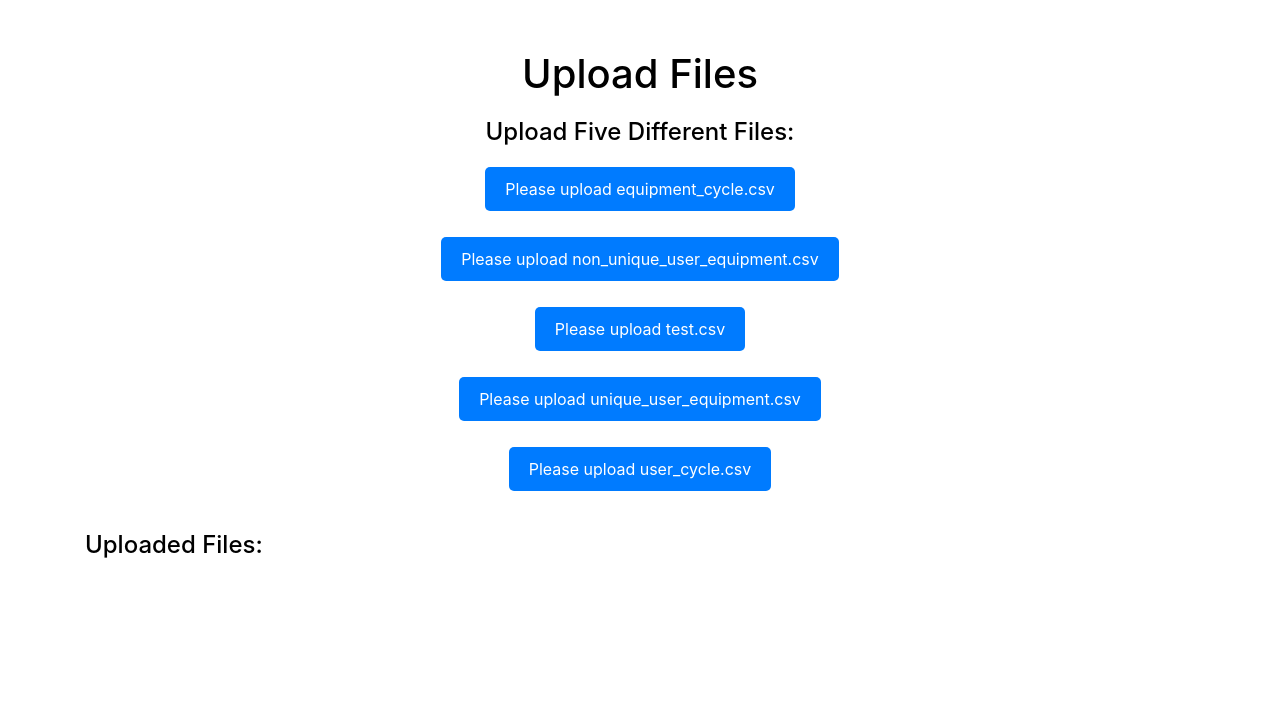
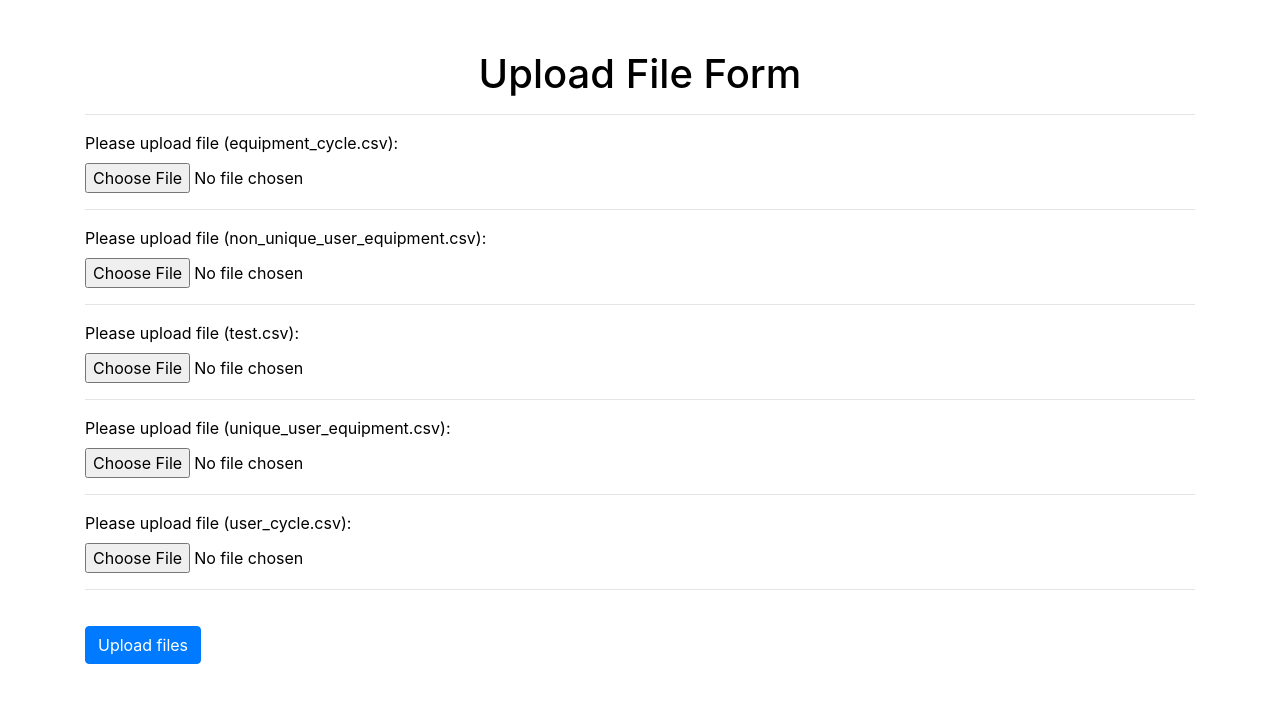
Before and after one commit to whykay-01/capacity-management, a Flask app: page /upload-files in a window 1280 px wide. Shown: the part 56-759 px from the top of the page. Run offline with Flask 2, Linux system fonts and the light colour scheme; some libraries are stand-ins or nearby versions.

Commit message:
feat: added the upload page template

```diff
--- a/loaning-system/templates/upload-files.html
+++ b/loaning-system/templates/upload-files.html
@@ -3,7 +3,7 @@
   <head>
     <meta charset="UTF-8" />
     <meta name="viewport" content="width=device-width, initial-scale=1.0" />
-    <title>Upload Files</title>
+    <title>Upload File Form</title>
     <link
       rel="stylesheet"
       href="https://maxcdn.bootstrapcdn.com/bootstrap/4.5.2/css/bootstrap.min.css"
@@ -23,50 +23,20 @@
         color: #000000;
       }
 
-      .file-upload-section {
-        text-align: center;
-        margin: 20px auto;
-      }
-
-      .file-upload-section h4 {
-        margin-bottom: 20px;
-      }
-
-      .file-input {
-        display: none;
-      }
-
-      .custom-file-upload {
-        display: inline-block;
-        padding: 10px 20px;
-        background-color: #007bff;
-        color: #ffffff;
-        cursor: pointer;
-        border-radius: 5px;
-        margin-bottom: 10px;
-      }
-
-      .uploaded-files-list {
-        margin-top: 30px;
+      .upload-btn {
+        margin-top: 20px;
       }
     </style>
   </head>
 
   <body>
-    {% with message = get_flashed_messages(category_filter=["success"]) %}
-        {% if message %}
-        <div class="alert alert-success">
-            {{message[0]}}
-        </div>
-        {% endif %}
-    {% endwith %}
-    {% with message = get_flashed_messages(category_filter=["error"]) %}
-        {% if message %}
-            <div class="alert alert-danger">
-                {{message[0]}}
-            </div>
-        {% endif %}
-    {% endwith %}
+    {% with message = get_flashed_messages(category_filter=["success"]) %} {% if
+    message %}
+    <div class="alert alert-success">{{message[0]}}</div>
+    {% endif %} {% endwith %} {% with message =
+    get_flashed_messages(category_filter=["error"]) %} {% if message %}
+    <div class="alert alert-danger">{{message[0]}}</div>
+    {% endif %} {% endwith %}
     <nav class="navbar navbar-expand-lg navbar-dark bg-primary">
       <a class="navbar-brand" href="/">Loaning Dashboard</a>
       <div class="collapse navbar-collapse" id="navbarNav">
@@ -78,132 +48,83 @@
       </div>
     </nav>
     <div class="container">
-      <h1>Upload Files</h1>
-      <div class="file-upload-section">
-        <h4>Upload Five Different Files:</h4>
+      <h1>Upload File Form</h1>
+      <form action="/confirm-upload" method="POST">
+        <hr class="hr hr-blurry" />
         <div class="form-group">
-          <label for="file1" class="custom-file-upload"
-            >Please upload equipment_cycle.csv</label
+          <label for="file-input1"
+            >Please upload file (equipment_cycle.csv):</label
           >
           <input
             type="file"
-            class="file-input form-control"
-            id="file1"
+            class="form-control-file"
+            id="file-input1"
             accept=".csv"
+            name="equipment_cycle"
             required
           />
         </div>
+        <hr class="hr hr-blurry" />
         <div class="form-group">
-          <label for="file2" class="custom-file-upload"
-            >Please upload non_unique_user_equipment.csv</label
+          <label for="file-input2"
+            >Please upload file (non_unique_user_equipment.csv):</label
           >
           <input
             type="file"
-            class="file-input form-control"
-            id="file2"
+            class="form-control-file"
+            id="file-input2"
             accept=".csv"
+            name="non_unique_user_equipment"
             required
           />
         </div>
+        <hr class="hr hr-blurry" />
         <div class="form-group">
-          <label for="file3" class="custom-file-upload"
-            >Please upload test.csv</label
+          <label for="file-input3">Please upload file (test.csv):</label>
+          <input
+            type="file"
+            class="form-control-file"
+            id="file-input3"
+            accept=".csv"
+            name="test"
+            required
+          />
+        </div>
+        <hr class="hr hr-blurry" />
+        <div class="form-group">
+          <label for="file-input4"
+            >Please upload file (unique_user_equipment.csv):</label
           >
           <input
             type="file"
-            class="file-input form-control"
-            id="file3"
+            class="form-control-file"
+            id="file-input4"
             accept=".csv"
+            name="unique_user_equipment"
             required
           />
         </div>
+        <hr class="hr hr-blurry" />
         <div class="form-group">
-          <label for="file4" class="custom-file-upload"
-            >Please upload unique_user_equipment.csv</label
-          >
+          <label for="file-input5">Please upload file (user_cycle.csv):</label>
           <input
             type="file"
-            class="file-input form-control"
-            id="file4"
+            class="form-control-file"
+            id="file-input5"
             accept=".csv"
+            name="user_cycle"
             required
           />
         </div>
-        <div class="form-group">
-          <label for="file5" class="custom-file-upload"
-            >Please upload user_cycle.csv</label
-          >
-          <input
-            type="file"
-            class="file-input form-control"
-            id="file5"
-            accept=".csv"
-            required
-          />
-        </div>
-      </div>
-
-      <div class="uploaded-files-list">
-        <h4>Uploaded Files:</h4>
-        <ul id="uploaded-files"></ul>
-      </div>
+        <hr class="hr hr-blurry" />
+        <button type="submit" class="btn btn-primary upload-btn">
+          Upload files
+        </button>
+      </form>
     </div>
+    <br />
 
     <script src="https://code.jquery.com/jquery-3.6.0.min.js"></script>
-    <script>
-      $(document).ready(function () {
-        var expectedFileNames = [
-          "equipment_cycle.csv",
-          "non_unique_user_equipment.csv",
-          "test.csv",
-          "unique_user_equipment.csv",
-          "user_cycle.csv",
-        ];
-
-        $(".file-input").change(function () {
-          var fileNames = [];
-          var files = this.files;
-
-          // Check if the number of uploaded files is exactly five
-          if (files.length !== expectedFileNames.length) {
-            alert(
-              "Please upload exactly " + expectedFileNames.length + " files."
-            );
-            // Clear the file input
-            $(this).val("");
-            return;
-          }
-
-          // Check the name of each uploaded file
-          for (var i = 0; i < files.length; i++) {
-            var fileName = files[i].name;
-            fileNames.push(fileName);
-
-            // Perform the validation against the expected file names
-            if (!isValidFileName(fileName, expectedFileNames[i])) {
-              alert("Invalid file name: " + fileName);
-              // Clear the file input
-              $(this).val("");
-              return;
-            }
-          }
-
-          // Display the names of the uploaded files
-          var fileList = "<ul>";
-          for (var j = 0; j < fileNames.length; j++) {
-            fileList += "<li>" + fileNames[j] + "</li>";
-          }
-          fileList += "</ul>";
-
-          $("#uploaded-files").html(fileList);
-        });
-
-        // Custom validation function for file names
-        function isValidFileName(actualFileName, expectedFileName) {
-          // Compare the actual file name with the expected file name
-          return actualFileName === expectedFileName;
-        }
-      });
-    </script>
+    <script src="https://maxcdn.bootstrapcdn.com/bootstrap/4.5.2/js/bootstrap.min.js"></script>
   </body>
 </html>
```
